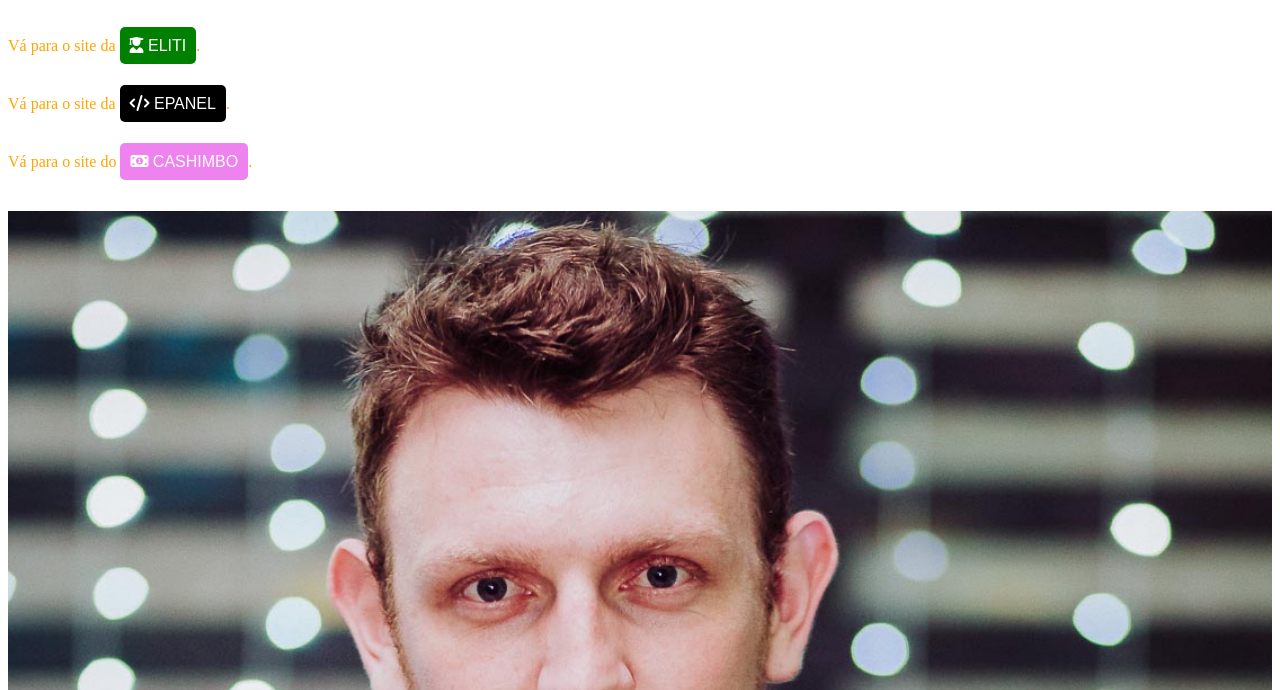
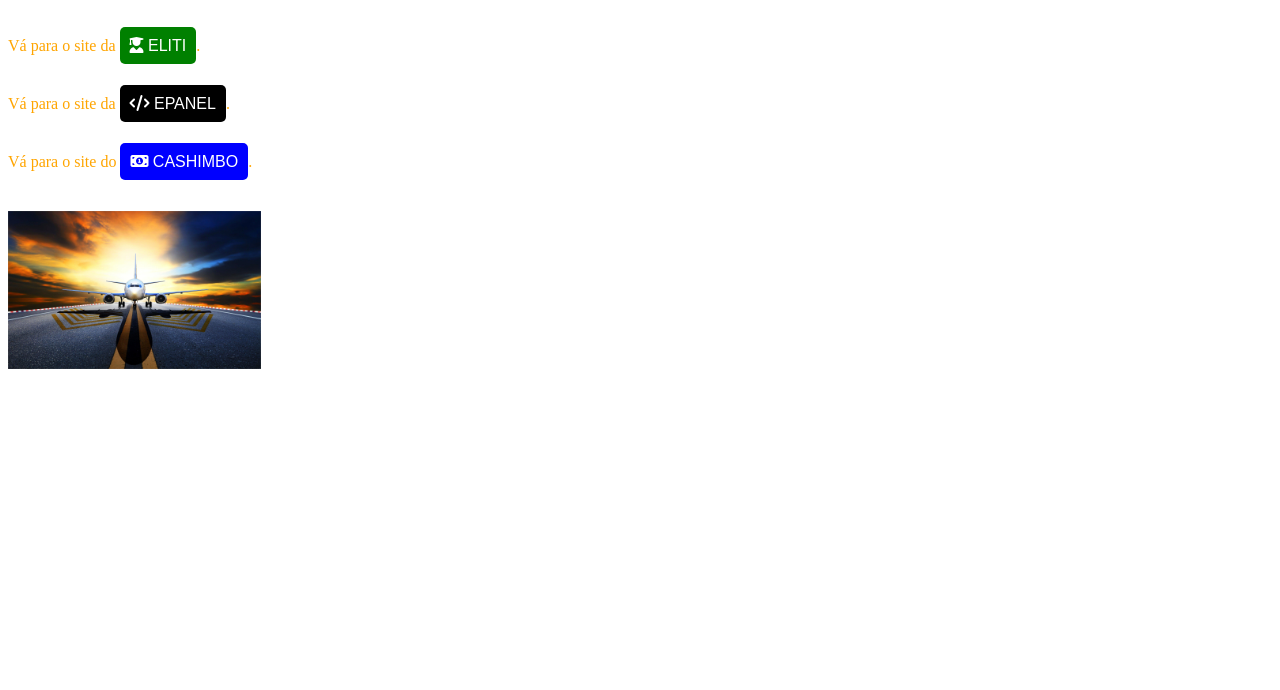
Before and after one commit to Erisonbnu/hello-world, a plain HTML site: page index.html in a window 1280 px wide. Shown: the part 110-800 px from the top of the page. Drawn offline with Linux system fonts and the light colour scheme.

Commit message:
troca de foto

```diff
--- a/index.html
+++ b/index.html
@@ -29,7 +29,7 @@
     }
 
     a.violeta {
-      background: violet;
+      background: blue;
     }
 
     p {
@@ -38,7 +38,7 @@
 
     img {
       /* display: none; */
-      width: 100%;
+      width: 20%;
     }
   </style>
 </head>
@@ -50,7 +50,7 @@
   <p>Vá para o site da <a href="https://www.eliti.com.br/"><i class="fas fa-user-graduate"></i> Eliti</a>.</p>
   <p>Vá para o site da <a class="preto" href="http://epanel.com.br/"><i class="fas fa-code"></i> Epanel</a>.</p>
   <p>Vá para o site do <a class="violeta" href="https://cashimbo.com.br/"><i class="fas fa-money-bill-alt"></i> Cashimbo</a>.</p>
-  <img src="erison.jpg" alt="foto de um cara bonito">
+  <img src="aviao.jpg" alt="foto de um avião em solo.">
 </body>
 
 </html>
```
Also changed, not shown: aviao.jpg (added), erison.jpg (deleted).
